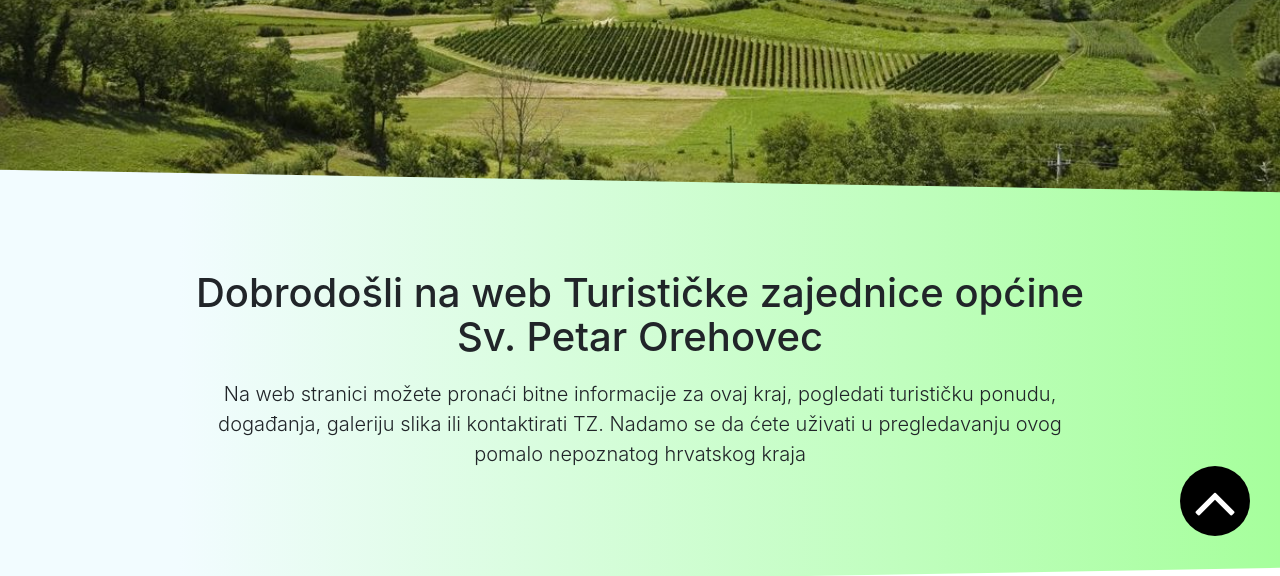
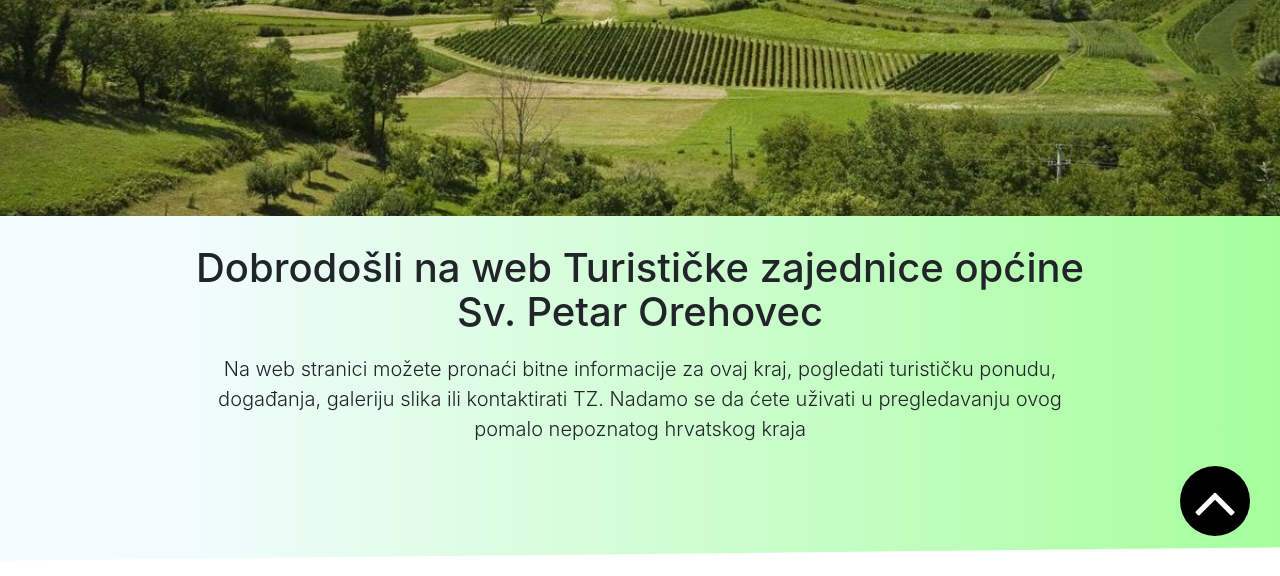
Before and after one commit to mdaljac/tz_orehovec, a plain HTML site: page index.html in a window 1280 px wide. Shown: the part 334-910 px from the top of the page. Drawn offline with nearby package versions, Linux system fonts and the light colour scheme.

Commit message:
remove skew from first section
remove skew effect from header image

```diff
--- a/index.css
+++ b/index.css
@@ -41,13 +41,27 @@ section:nth-of-type(odd):before, section:nth-of-type(odd):after{
 }
 section:nth-of-type(odd):before{
 	top: -60px;
-	transform: skewY(1deg);
+	transform: skewY(0.6deg);
+}
+section:first-child:before{
+	height: 0;
+	padding: 0;
+	top: 0;
+	transform: none;
 }
 section:nth-of-type(odd):after{
 	bottom: -60px;
-	transform: skewY(-1deg);
+	transform: skewY(-0.6deg);
 }
-
+section:nth-of-type(1){
+	margin-top: 0;
+}
+section:nth-of-type(1):before{
+	height: 0;
+	padding: 0;
+	top: 0;
+	transform: none;
+}
 
 .logo{
 	max-width: 80px;
```
